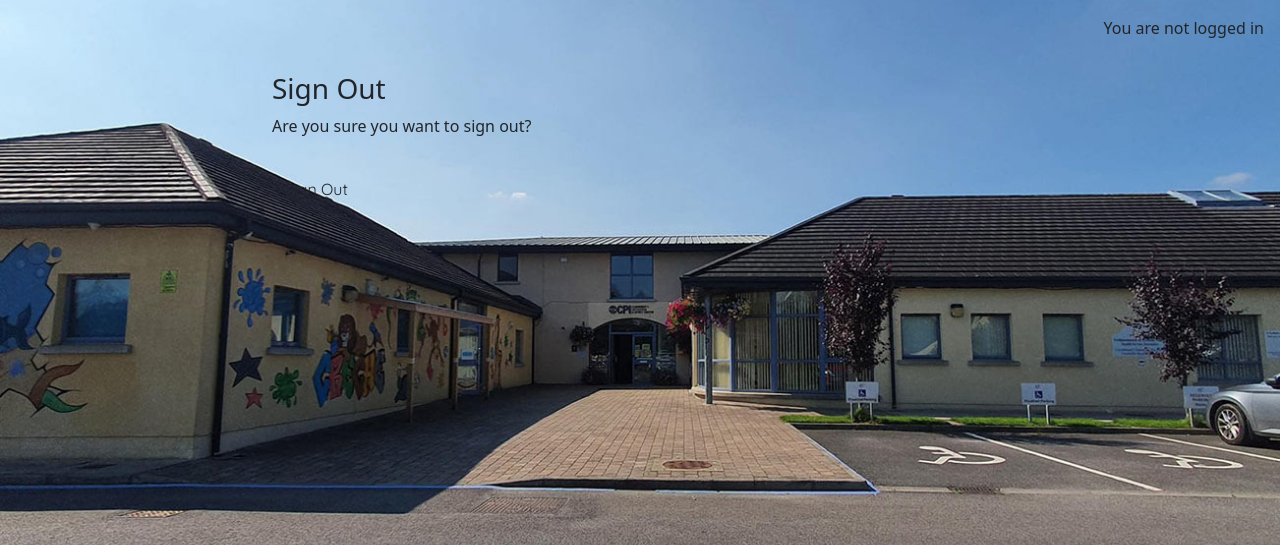
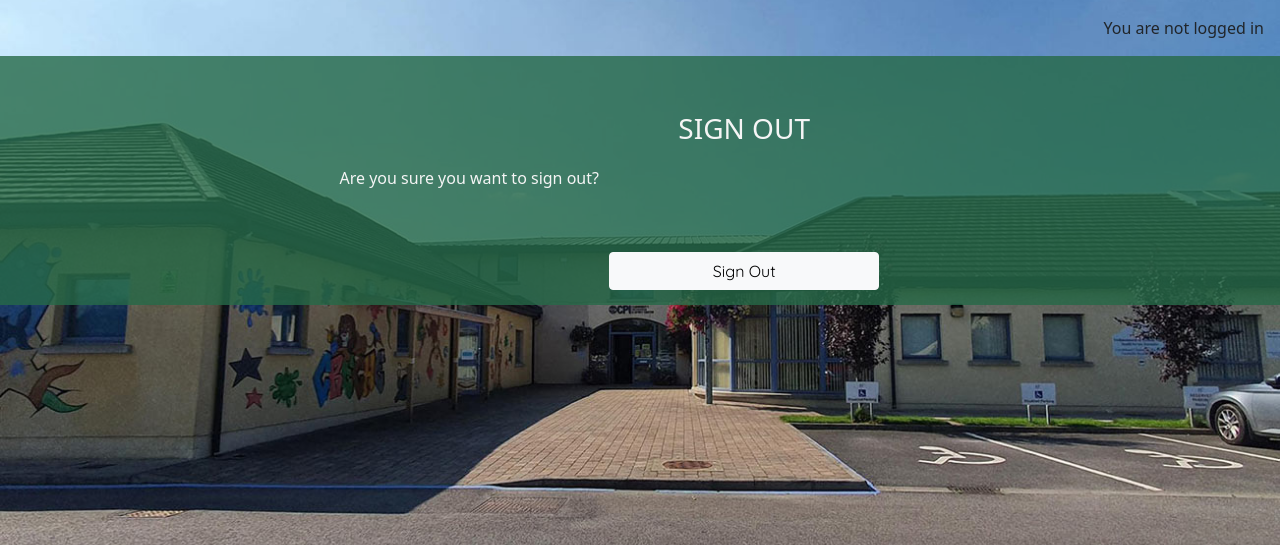
Before and after one commit to RachelfromIreland/CPI-Project, a Django app: template templates/account/logout.html in a window 1280 px wide. Shown: the part 56-601 px from the top of the page. Run offline with Django 4.2, Linux system fonts and the light colour scheme; the template is opened without the code that fills it: most values are stand-ins (such as "Sample title", 1, 10 or a date in 2020); some libraries are stand-ins or nearby versions.

Commit message:
Match style to rest of project

```diff
--- a/templates/account/logout.html
+++ b/templates/account/logout.html
@@ -5,23 +5,25 @@
 {% block head_title %}{% trans "Sign Out" %}{% endblock %}
 
 {% block content %}
-<div class="container">
-    <div class="row">
+<div class="container-fluid">
+    <div class="row justify-content-center display-form">
         <div class="col-md-8 mt-3 offset-md-2">
-            <h3>{% trans "Sign Out" %}</h3>
+            <h3 class="form-header text-center uppercase">{% trans "Sign Out" %}</h3>
 
-            <p>{% trans 'Are you sure you want to sign out?' %}</p>
+            <p class="justify-content-center">{% trans 'Are you sure you want to sign out?' %}</p>
         </div>
     </div>
-    <div class="row">
-        <div class="col-md-8 mt-3 offset-md-2">
+    <div class="row justify-content-center display-form">
+        <div class="col-md-8 mt-3 offset-md-2 justify-content-center">
 
             <form method="post" action="{% url 'account_logout' %}">
                 {% csrf_token %}
                 {% if redirect_field_value %}
                 <input type="hidden" name="{{ redirect_field_name }}" value="{{ redirect_field_value }}" />
                 {% endif %}
-                <button class="btn btn-signup right" type="submit">{% trans 'Sign Out' %}</button>
+                <div class="d-grid gap-2 col-4 mx-auto">
+                    <button class="btn btn-signup right btn-light" type="submit">{% trans 'Sign Out' %}</button>
+                </div>
             </form>
         </div>
     </div>
```
Also changed, not shown: templates/account/login.html (+9 -6 lines), templates/account/signup.html (+9 -3 lines).
